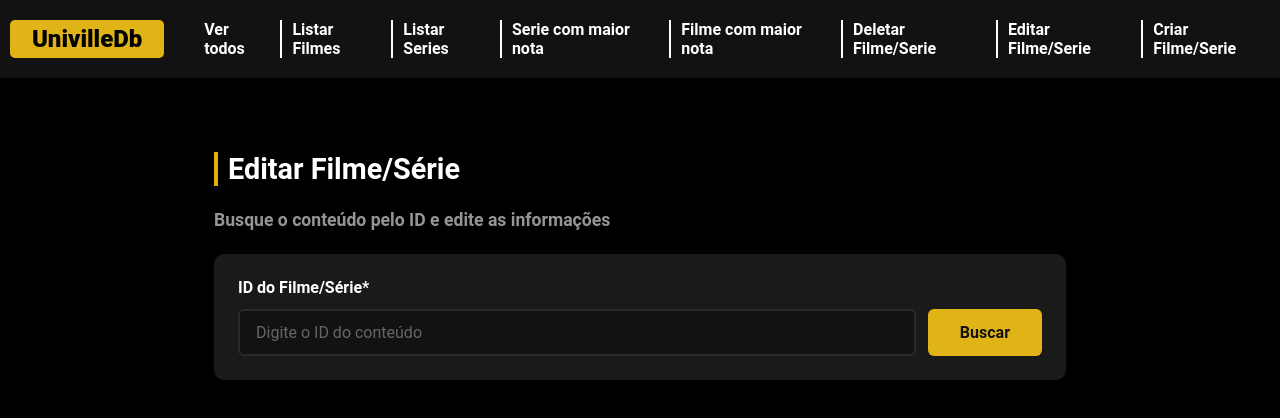
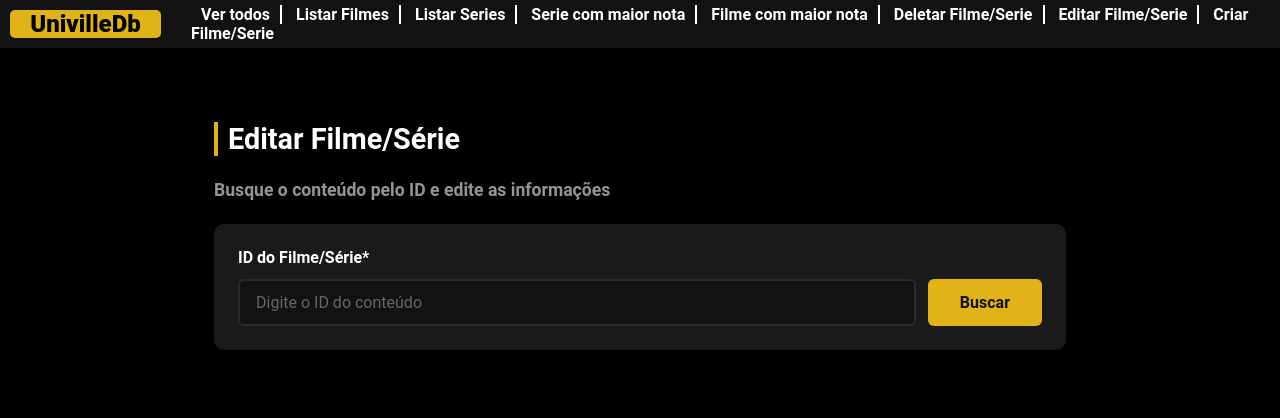
Before and after one commit to cyronp/POO-Web, a plain HTML site: page static/pages/edit_movie.html in a window 1280 px wide. Drawn offline with Linux system fonts and the light colour scheme.

Commit message:
refactor: clean up CSS styles in create, edit, and delete movie pages

```diff
--- a/static/css/create_movie.css
+++ b/static/css/create_movie.css
@@ -27,12 +27,6 @@ input[type=number] {
   justify-content: center;
   background-color: #121212;
   gap: 20px;
-  padding: 10px 0;
-}
-
-.header-nav {
-  display: flex;
-  align-items: center;
 }
 
 .header-nav a {
@@ -43,6 +37,7 @@ input[type=number] {
 .header-nav a:last-child {
   border-right: none;
 }
+
 
 .sub-title {
   color: white;
@@ -68,7 +63,6 @@ input[type=number] {
 .title {
   font-size: 1.5rem;
   font-weight: 900;
-  padding: 5px 0;
 }
 
 .main-content {
--- a/static/css/delete_movie.css
+++ b/static/css/delete_movie.css
@@ -30,12 +30,12 @@ input[type=number] {
   border-radius: 5px;
   width: 10rem;
   text-align: center;
+  margin: 10px;
 }
 
 .title {
   font-size: 1.5rem;
   font-weight: 900;
-  color: black;
 }
 
 .subtitle-content{
--- a/static/css/edit_movie.css
+++ b/static/css/edit_movie.css
@@ -27,12 +27,6 @@ input[type=number] {
   justify-content: center;
   background-color: #121212;
   gap: 20px;
-  padding: 10px 0;
-}
-
-.header-nav {
-  display: flex;
-  align-items: center;
 }
 
 .header-nav a {
@@ -43,6 +37,7 @@ input[type=number] {
 .header-nav a:last-child {
   border-right: none;
 }
+
 
 .sub-title {
   color: white;
@@ -68,7 +63,6 @@ input[type=number] {
 .title {
   font-size: 1.5rem;
   font-weight: 900;
-  padding: 5px 0;
 }
 
 .main-content {
```
